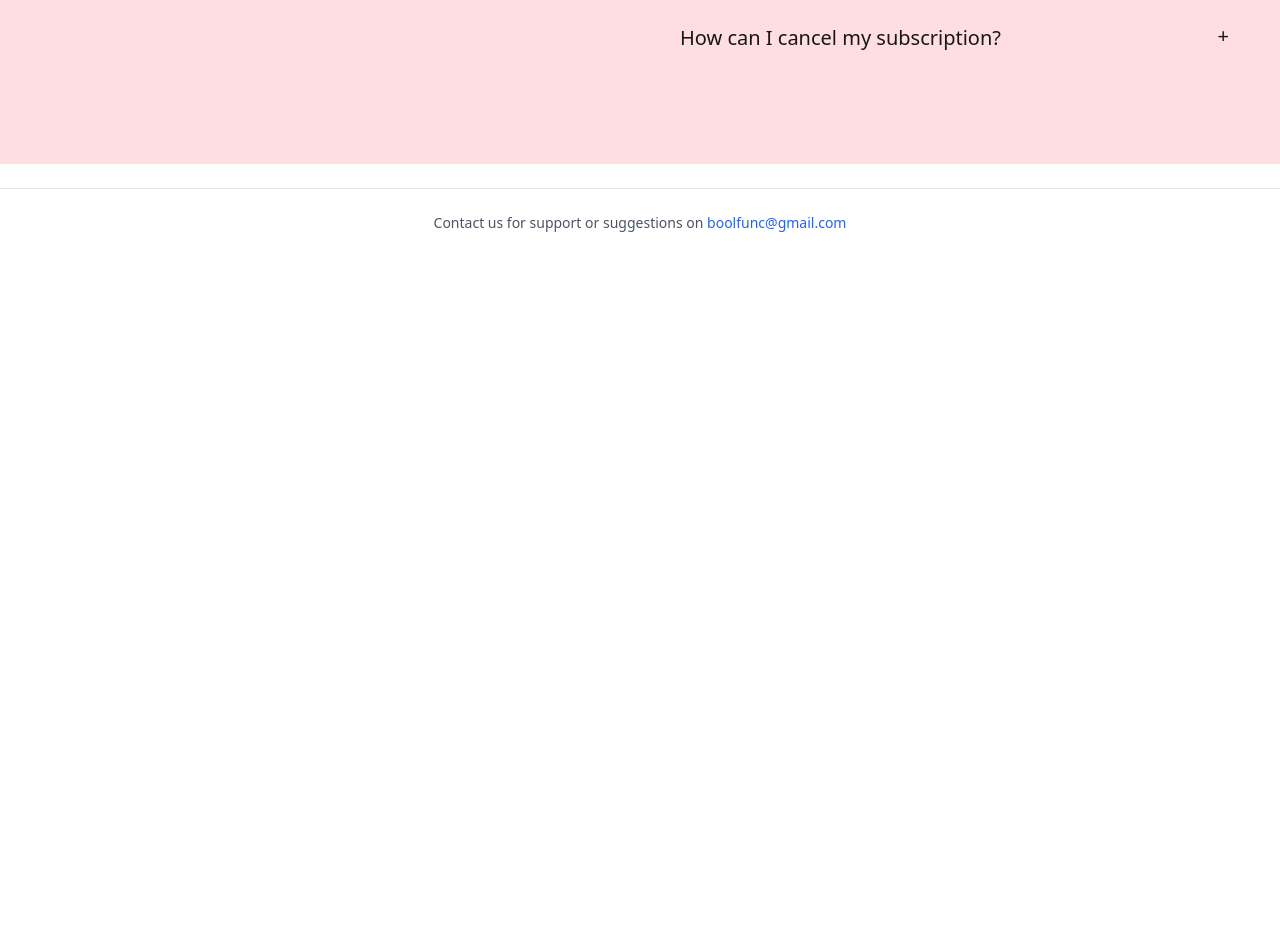
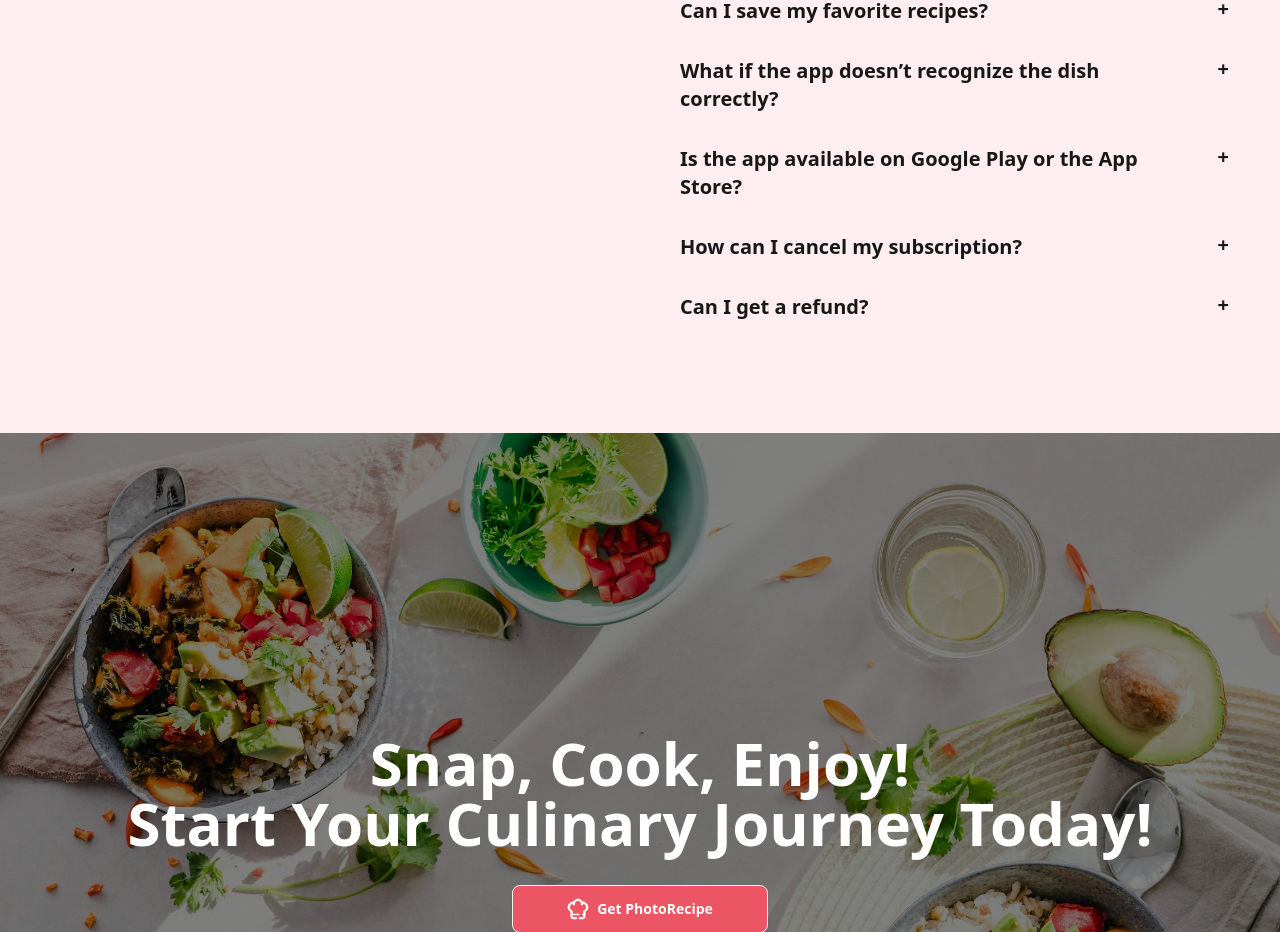
Before and after one commit to shellyear/photorecipe, a Next.js app: page / in a window 1280 px wide. Shown: the part 2580-3512 px from the top of the page. Before the commit the page ends 2837 px from the top, so only its background shows below. Built offline with nearby package versions, Linux system fonts and the light colour scheme.

Commit message:
[feature] add callToAction

```diff
--- a/src/app/globals.css
+++ b/src/app/globals.css
@@ -6,7 +6,7 @@
   --background: #ffffff;
   --foreground: #171717;
   --mandy: #EC5564;
-  --mandy-light: #ffdee2;
+  --mandy-light: #feeef0;
   --mandy-dark: #df4857;
 }
 
--- a/src/app/page.tsx
+++ b/src/app/page.tsx
@@ -7,6 +7,7 @@ import SingleReview from "@/components/sections/SingleReview";
 import Pricing from "@/components/sections/Pricing";
 import Support from "@/components/sections/Support";
 import FAQ from "@/components/sections/FAQ";
+import CallToAction from "@/components/sections/CallToAction";
 
 export default function Home() {
   return (
@@ -42,8 +43,9 @@ export default function Home() {
           name="Ryo Tanaka"
           occupation="Food Enthusiast"
         />
+        <Support />
         <FAQ />
-        <Support />
+        <CallToAction />
       </main>
       <footer className="row-start-3 flex gap-6 flex-wrap items-center justify-center"></footer>
     </>
--- /dev/null
+++ b/src/components/sections/CallToAction.tsx
@@ -0,0 +1,31 @@
+import Image from "next/image";
+import ChefHat from "../icons/chefHat";
+
+const CallToAction = () => {
+  return (
+    <section className="relative h-screen w-full overflow-hidden">
+      <Image
+        src="/food-expert.jpeg"
+        alt="Background Image"
+        layout="fill"
+        objectFit="cover"
+        priority
+      />
+      <div className="absolute inset-0 bg-black bg-opacity-50" />{" "}
+      {/* Optional overlay for better text visibility */}
+      <div className="relative z-10 flex h-full items-center justify-center px-4 text-center text-white">
+        <div>
+          <h1 className="mb-4 text-2xl font-bold sm:text-5xl md:text-6xl">
+            Snap, Cook, Enjoy! <br></br> Start Your Culinary Journey Today!
+          </h1>
+          <button className="btn bg-mandy btn-wide text-white font-bold mt-4 hover:bg-mandydark">
+            <ChefHat w={22} h={22} />
+            Get PhotoRecipe
+          </button>
+        </div>
+      </div>
+    </section>
+  );
+};
+
+export default CallToAction;
--- a/src/components/sections/FAQ.tsx
+++ b/src/components/sections/FAQ.tsx
@@ -21,9 +21,18 @@ const faqs = [
       "If the app doesn't recognize the dish correctly, try taking a clearer, well-lit photo, or adjust the angle. If it doesn't help, contact support for assistance.",
   },
   {
+    question: "Is the app available on Google Play or the App Store?",
+    answer: "The app is currently available only on Google Play.",
+  },
+  {
     question: "How can I cancel my subscription?",
     answer:
       "You can cancel your subscription in the 'Profile' section within the 'Settings' block.",
+  },
+  {
+    question: "Can I get a refund?",
+    answer:
+      "Yes! You can request a refund within 7 days of your purchase. Reach out by email.",
   },
 ];
 
@@ -59,7 +68,7 @@ const FAQ = () => {
           {faqs.map((faq, i) => (
             <li key={i} className="collapse collapse-plus">
               <input type="radio" name="my-accordion-3" />
-              <div className="collapse-title text-xl font-medium">
+              <div className="collapse-title text-xl font-bold">
                 {faq.question}
               </div>
               <div className="collapse-content">
```
Also changed, not shown: public/food-expert.jpeg (added).
